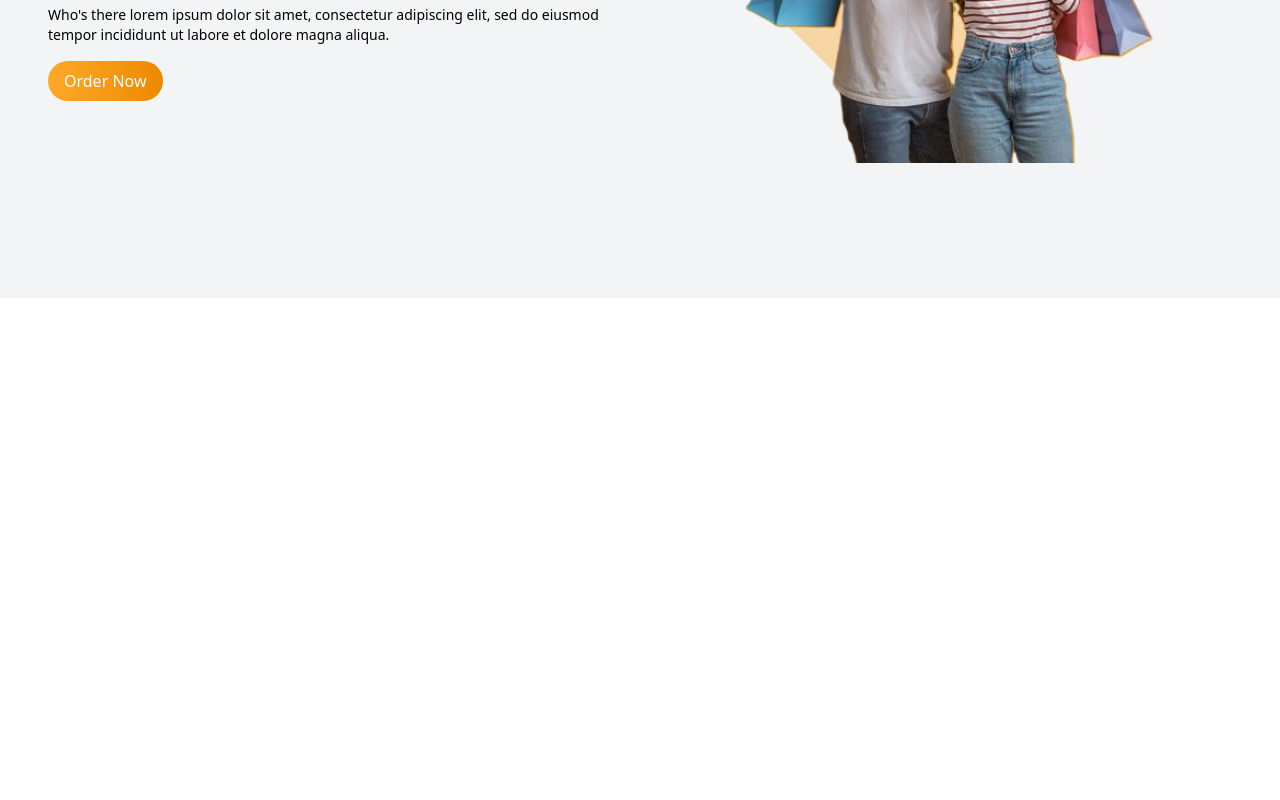
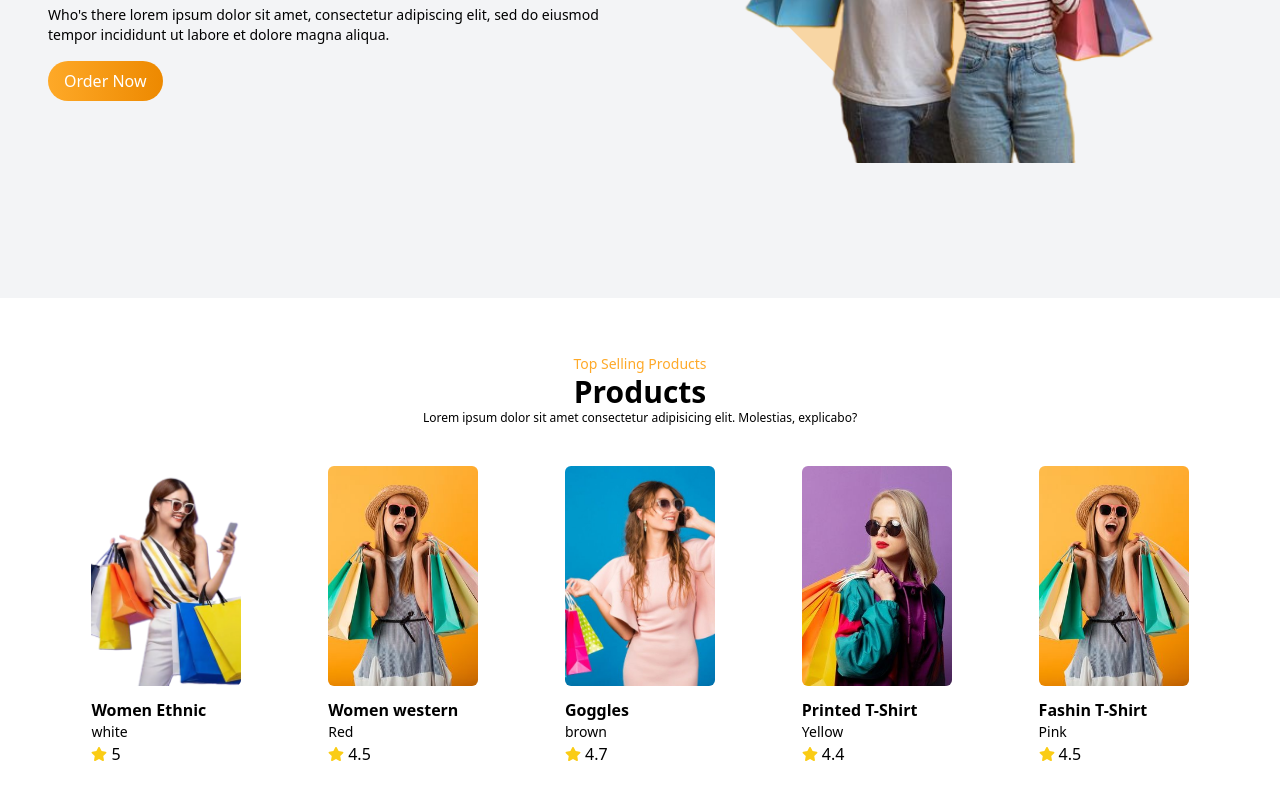
Before and after one commit to ArfinHasib/UrbanEdge-e-commerce, a React (Vite) app: page / in a window 1280 px wide. Shown: the part 444-1244 px from the top of the page. Before the commit the page ends 800 px from the top, so only its background shows below. Built offline with nearby package versions, Linux system fonts and the light colour scheme.

Commit message:
Products Card Section

```diff
--- a/src/App.jsx
+++ b/src/App.jsx
@@ -1,5 +1,6 @@
 import Hero from './components/Hero/Hero';
 import Navbar from './components/Navbar/Navbar';
+import Products from './components/Products/Products';
 
 const App = () => {
    return (
@@ -7,6 +8,7 @@
          <div>
             <Navbar />
             <Hero />
+            <Products />
          </div>
       </div>
    );
--- /dev/null
+++ b/src/components/Products/Products.jsx
@@ -0,0 +1,96 @@
+import Img1 from '../../assets/women/women.png';
+import Img2 from '../../assets/women/women2.jpg';
+import Img3 from '../../assets/women/women3.jpg';
+import Img4 from '../../assets/women/women4.jpg';
+
+import { FaStar } from 'react-icons/fa';
+
+const ProductsData = [
+   {
+      id: 1,
+      img: Img1,
+      title: 'Women Ethnic',
+      rating: 5.0,
+      color: 'white',
+      aosDelay: '0',
+   },
+   {
+      id: 2,
+      img: Img2,
+      title: 'Women western',
+      rating: 4.5,
+      color: 'Red',
+      aosDelay: '200',
+   },
+   {
+      id: 3,
+      img: Img3,
+      title: 'Goggles',
+      rating: 4.7,
+      color: 'brown',
+      aosDelay: '400',
+   },
+   {
+      id: 4,
+      img: Img4,
+      title: 'Printed T-Shirt',
+      rating: 4.4,
+      color: 'Yellow',
+      aosDelay: '600',
+   },
+   {
+      id: 5,
+      img: Img2,
+      title: 'Fashin T-Shirt',
+      rating: 4.5,
+      color: 'Pink',
+      aosDelay: '800',
+   },
+];
+
+const Products = () => {
+   return (
+      <div className='mt-14 mb-12'>
+         <div className='container'>
+            {/* Header */}
+            <div className='text-center mb-10 max-w-[600px] mx-auto'>
+               <p className='text-sm text-primary'>Top Selling Products</p>
+               <h1 className='text-3xl font-bold'>Products</h1>
+               <p className='text-xs to-gray-400'>
+                  Lorem ipsum dolor sit amet consectetur adipisicing elit.
+                  Molestias, explicabo?
+               </p>
+            </div>
+            {/* Body */}
+            <div>
+               <div>
+                  <div className='grid grid-cols-1 sm:grid-cols-3 md:grid-cols-4 lg:grid-cols-5 place-items-center'>
+                     {/* Card */}
+                     {ProductsData.map((data) => (
+                        <div key={data.id} className='space-y-3'>
+                           <img
+                              src={data.img}
+                              alt=''
+                              className='h-[220px] w-[150px] object-cover rounded-md'
+                           />
+                           <div>
+                              <h3 className='font-semibold'>{data.title}</h3>
+                              <p className='text-sm to-gray-600'>
+                                 {data.color}
+                              </p>
+                              <div className='flex items-center gap-1'>
+                                 <FaStar className='text-yellow-400' />
+                                 <span>{data.rating}</span>
+                              </div>
+                           </div>
+                        </div>
+                     ))}
+                  </div>
+               </div>
+            </div>
+         </div>
+      </div>
+   );
+};
+
+export default Products;
```
